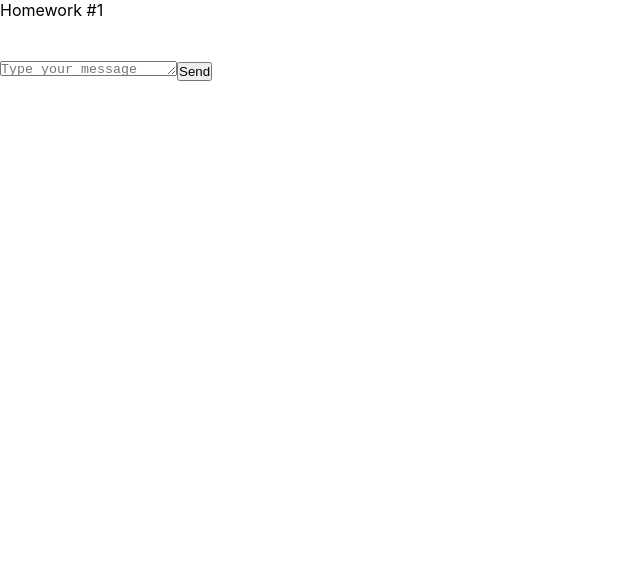
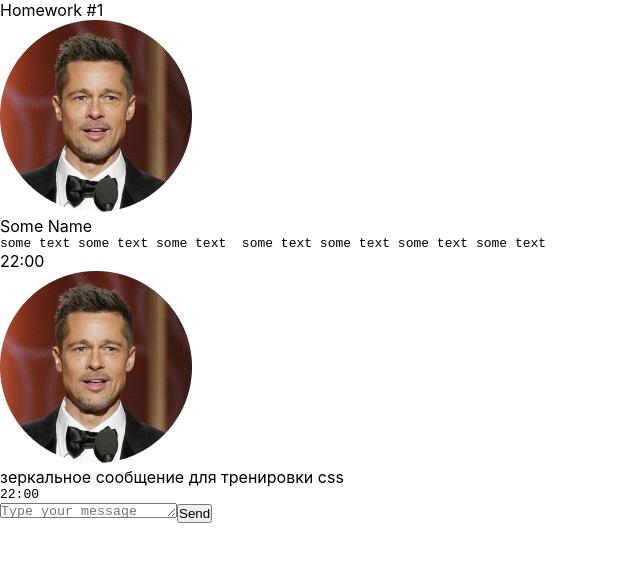
Before and after one commit to tsybulskigit/hws2-master, a React (Create React App) app: page / in a window 1280 px wide. Shown: the top 562 px of the page, without its empty margins (0-640 px from the left). Built offline with nearby package versions, Linux system fonts and the light colour scheme.

Commit message:
первая домашка без верстки

```diff
--- a/package.json
+++ b/package.json
@@ -1,6 +1,6 @@
 {
   "name": "hws2",
-  "homepage": "http://IgnatZakalinsky.github.io/hws2",
+  "homepage": "https://tsybulskigit.github.io/hws2-master",
   "version": "0.1.0",
   "private": true,
   "dependencies": {
@@ -16,7 +16,7 @@
     "@types/react-dom": "18.0.6",
     "@types/uuid": "8.3.4",
     "axios": "0.27.2",
-    "gh-pages": "4.0.0",
+    "gh-pages": "^5.0.0",
     "react": "18.2.0",
     "react-dom": "18.2.0",
     "react-redux": "8.0.4",
--- a/src/s2-homeworks/hw01/HW1.tsx
+++ b/src/s2-homeworks/hw01/HW1.tsx
@@ -14,7 +14,17 @@ import avatar from './avatar.png'
 * */
 
 // нужно создать правильный тип вместо any
-export type MessageType = any
+export type MessageType = {
+    id: number
+    user: {
+        avatar: string
+        name: string
+    }
+    message: {
+        text: string
+        time: string
+    }
+}
 
 // структуру объекта не менять
 export const message0: MessageType = {
@@ -24,7 +34,7 @@ export const message0: MessageType = {
         name: 'Some Name',  // можно менять
     },
     message: {
-        text: 'some textsome textsome textsome textsome textsome textsome text', // можно менять
+        text: 'some text some text some text  some text some text some text some text', // можно менять
         time: '22:00', // можно менять
     },
 }
--- a/src/s2-homeworks/hw01/friend-message/FriendMessage.tsx
+++ b/src/s2-homeworks/hw01/friend-message/FriendMessage.tsx
@@ -1,8 +1,13 @@
 import React from 'react'
 import s from './FriendMessage.module.css'
+import {MessageType} from "../HW1";
 
+
+export type FriendMessagePropsType = {
+    message: MessageType
+}
 // создать тип вместо any и отобразить приходящие данные
-const FriendMessage = (props: any) => {
+const FriendMessage = (props: FriendMessagePropsType) => {
     return (
         <div
             id={'hw1-friend-message-' + props.message.id}
@@ -12,7 +17,7 @@ const FriendMessage = (props: any) => {
                 <img
                     id={'hw1-friend-avatar-' + props.message.id}
                     // создаёт студент
-
+                    src={props.message.user.avatar}
                     //
                 />
                 <div className={s.friendText}>
@@ -21,7 +26,7 @@ const FriendMessage = (props: any) => {
                         className={s.friendName}
                     >
                         {/*создаёт студент*/}
-
+                        {props.message.message.text}
                         {/**/}
                     </div>
                     <pre
@@ -29,7 +34,7 @@ const FriendMessage = (props: any) => {
                         className={s.friendMessageText}
                     >
                         {/*создаёт студент*/}
-
+                        {props.message.message.time}
                         {/**/}
                     </pre>
                 </div>
--- a/src/s2-homeworks/hw01/message/Message.tsx
+++ b/src/s2-homeworks/hw01/message/Message.tsx
@@ -1,15 +1,18 @@
 import React from 'react'
 import s from './Message.module.css'
+import {MessageType} from "../HW1";
 
 // нужно создать правильный тип вместо any
-export type MessagePropsType = any
+export type MessagePropsType = {
+    message: MessageType
+}
 
 // нужно отобразить приходящие данные
 const Message = (props: MessagePropsType) => {
     return (
         <div id={'hw1-message-' + props.message.id} className={s.message}>
             <div className={s.imageAndText}>
-                <img
+                <img src={props.message.user.avatar}
                     id={'hw1-avatar-' + props.message.id}
                     // создаёт студент
 
@@ -18,19 +21,19 @@ const Message = (props: MessagePropsType) => {
                 <div className={s.text}>
                     <div id={'hw1-name-' + props.message.id} className={s.name}>
                         {/*создаёт студент*/}
-
+                        {props.message.user.name}
                         {/**/}
                     </div>
                     <pre id={'hw1-text-' + props.message.id} className={s.messageText}>
                         {/*создаёт студент*/}
-
+                        {props.message.message.text}
                         {/**/}
                     </pre>
                 </div>
             </div>
             <div id={'hw1-time-' + props.message.id} className={s.time}>
                 {/*создаёт студент*/}
-
+                {props.message.message.time}
                 {/**/}
             </div>
         </div>
```
Also changed, not shown: 2 other files (tests, documents, lock files or other folders).
